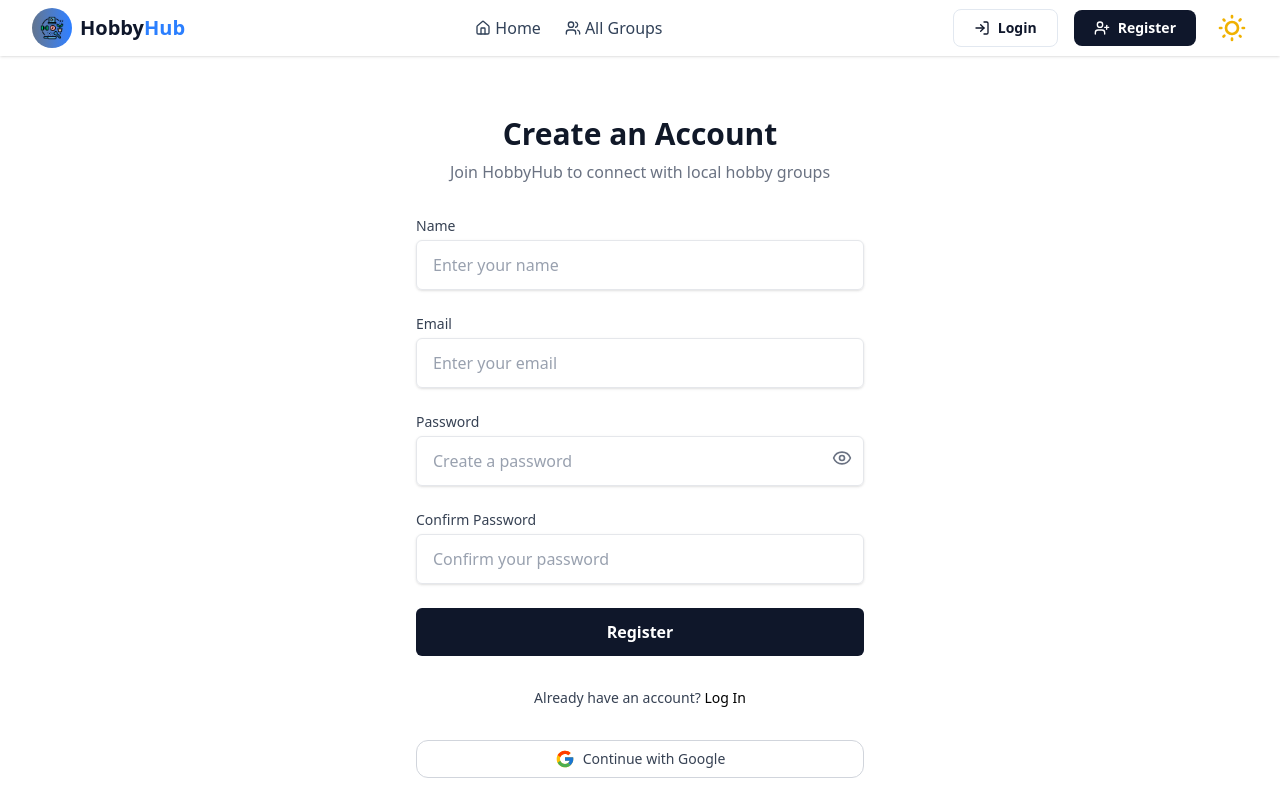
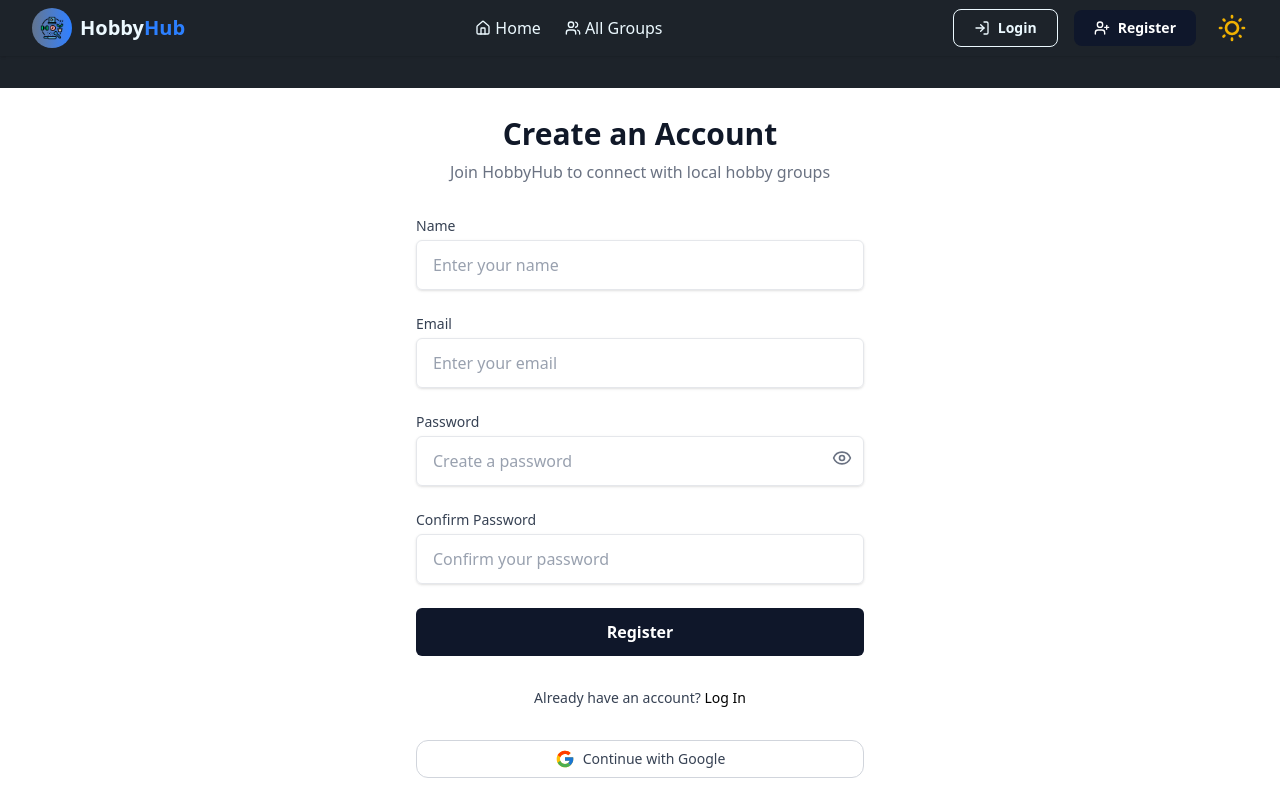
Before and after one commit to Shahriar-Utchas/HobbyHub-client, a React (Vite) app: page /register in a window 1280 px wide. Shown: the top 790 px of the page. Built offline with nearby package versions, Linux system fonts and the light colour scheme; no server answers.

Commit message:
Make navbar theme toggle

```diff
--- a/src/Components/Navbar/Navbar.jsx
+++ b/src/Components/Navbar/Navbar.jsx
@@ -24,25 +24,20 @@ const Navbar = () => {
   }, []);
 
   const navLinkClass = ({ isActive }) =>
-        `flex items-center gap-1 transition ${isActive
-            ? 'text-blue-800 underline underline-offset-8'
-            : 'text-slate-700 hover:text-blue-800'
+    `flex items-center gap-1 transition ${isActive ? 'text-primary underline underline-offset-8' : 'text-base-content hover:text-primary'
     }`;
 
   return (
-        <nav className="bg-white shadow-sm px-4 lg:px-8 py-2 relative z-50">
+    <nav className="bg-base-100 shadow-sm px-4 lg:px-8 py-2 relative z-50">
       <div className="flex items-center justify-between">
         {/* Logo */}
         <div className="flex items-center gap-2">
-                    {/* Always show logo icon */}
           <Link to="/" className="flex items-center justify-center w-10 h-10 rounded-full bg-gradient-to-r from-slate-500 to-blue-500">
             <img src="/images/icon.png" alt="logo" className="w-6 h-6" />
           </Link>
-
-                    {/* Show brand name only on large screens */}
           <Link to="/" className="hidden lg:flex items-center gap-2">
-                        <span className="text-xl font-bold text-slate-800">
-                            <span className="text-slate-900">Hobby</span>
+            <span className="text-xl font-bold text-base-content">
+              <span className="text-base-content">Hobby</span>
               <span className="text-blue-500">Hub</span>
             </span>
           </Link>
@@ -54,49 +49,37 @@ const Navbar = () => {
           <li><NavLink to="/groups" className={navLinkClass}><Users className="w-4 h-4" /> All Groups</NavLink></li>
           {user && (
             <>
-                            <li>
-                                <NavLink to="/create-group" className={navLinkClass}>
-                                    <PlusCircle className="w-4 h-4" /> Create Group
-                                </NavLink>
-                            </li>
-                            <li>
-                                <NavLink to="/my-groups" className={navLinkClass}>
-                                    <UserCircle className="w-4 h-4" /> My Groups
-                                </NavLink>
-                            </li>
+              <li><NavLink to="/create-group" className={navLinkClass}><PlusCircle className="w-4 h-4" /> Create Group</NavLink></li>
+              <li><NavLink to="/my-groups" className={navLinkClass}><UserCircle className="w-4 h-4" /> My Groups</NavLink></li>
             </>
           )}
         </ul>
 
-                {/* Auth / Profile and Controls */}
+        {/* Right Controls */}
         <div className="flex items-center gap-1 lg:gap-4">
           {user ? (
             <div className="relative group" ref={profileRef}>
-                            {/* Profile Image */}
               <img
                 src={user.photoURL || '/images/default-avatar.png'}
                 alt="User"
                 onClick={toggleProfileMenu}
                 className="w-10 h-10 rounded-full border-2 border-slate-300 cursor-pointer"
               />
-
-                            {/* Tooltip on Hover */}
-                            <div className="absolute right-full top-1/2 -translate-y-1/2 mr-2 bg-black text-white text-xs px-3 py-1 rounded whitespace-nowrap opacity-0 group-hover:opacity-100 transition z-50">
+              <div className="absolute right-full top-1/2 -translate-y-1/2 mr-2 bg-neutral text-neutral-content text-xs px-3 py-1 rounded whitespace-nowrap opacity-0 group-hover:opacity-100 transition z-50">
                 {user.displayName || 'User'}
               </div>
 
-                            {/* Dropdown */}
               {isProfileOpen && (
-                                <div className="absolute right-0 mt-2 w-44 bg-white rounded-xl shadow-lg ring-1 ring-slate-200 z-50 animate-fade-in">
+                <div className="absolute right-0 mt-2 w-44 bg-base-100 rounded-xl shadow-lg ring-1 ring-base-300 z-50 animate-fade-in">
                   <NavLink
                     to="/profile"
-                                        className="block px-4 py-2 text-sm text-slate-700 hover:bg-slate-100 rounded-lg"
+                    className="block px-4 py-2 text-sm text-base-content hover:bg-base-200 rounded-lg"
                   >
                     Profile
                   </NavLink>
                   <button
                     onClick={logout}
-                                        className="w-full text-left px-4 py-2 text-sm text-red-600 hover:bg-red-50 rounded-lg transition"
+                    className="w-full text-left px-4 py-2 text-sm text-error hover:bg-error-content/10 rounded-lg transition"
                   >
                     Logout
                   </button>
@@ -107,11 +90,12 @@ const Navbar = () => {
             <>
               <NavLink
                 to="/login"
-                                className="flex items-center gap-1 px-3 py-1 text-xs font-semibold text-slate-900 border border-slate-200 rounded-lg bg-white hover:bg-slate-100 transition lg:px-5 lg:py-2 lg:text-sm lg:gap-2"
+                className="flex items-center gap-1 px-3 py-1 text-xs font-semibold text-base-content border rounded-lg bg-base-100 hover:bg-base-200 transition lg:px-5 lg:py-2 lg:text-sm lg:gap-2"
               >
                 <LogIn className="w-4 h-6 md:h-4" />
                 Login
               </NavLink>
+
               <NavLink
                 to="/register"
                 className="flex items-center gap-1 px-3 py-1 text-xs font-semibold text-white bg-slate-900 rounded-lg hover:bg-slate-800 transition lg:px-5 lg:py-2 lg:text-sm lg:gap-2"
@@ -124,7 +108,7 @@ const Navbar = () => {
 
           {/* Mobile Menu Toggle */}
           <button className="btn btn-ghost btn-circle p-1 lg:hidden" onClick={toggleMobileMenu}>
-                        <Menu className="w-5 h-5 text-slate-800" />
+            <Menu className="w-5 h-5 text-base-content" />
           </button>
 
           {/* Theme Toggle */}
@@ -136,8 +120,8 @@ const Navbar = () => {
 
       {/* Mobile Menu */}
       {isMenuOpen && (
-                <div className="lg:hidden mt-3 bg-white shadow-md rounded-md p-4 absolute right-4 top-full w-60 z-40">
-                    <ul className="flex flex-col gap-3 text-slate-700 font-medium">
+        <div className="lg:hidden mt-3 bg-base-100 shadow-md rounded-md p-4 absolute right-4 top-full w-60 z-40">
+          <ul className="flex flex-col gap-3 text-base-content font-medium">
             <li><NavLink to="/" className={navLinkClass}><Home className="w-4 h-4" /> Home</NavLink></li>
             <li><NavLink to="/groups" className={navLinkClass}><Users className="w-4 h-4" /> All Groups</NavLink></li>
             <li><NavLink to="/create-group" className={navLinkClass}><PlusCircle className="w-4 h-4" /> Create Group</NavLink></li>
--- a/src/Layouts/Root.jsx
+++ b/src/Layouts/Root.jsx
@@ -6,9 +6,13 @@ import Footer from '../Components/Footer/Footer';
 const Root = () => {
     return (
         <>
-            <Navbar></Navbar>
-            <Outlet></Outlet>
-            <Footer></Footer>
+            {/* <div className='px-4 lg:px-8 rounded-2xl'> */}
+                <div className='rounded-2xl'>
+                <Navbar></Navbar>
+                </div>
+                <Outlet></Outlet>
+                <Footer></Footer>
+            {/* </div> */}
         </>
     );
 };
--- a/src/index.css
+++ b/src/index.css
@@ -1,4 +1,2 @@
 @import "tailwindcss";
-@plugin "daisyui" {
-  themes: light --default;
-}
+@plugin "daisyui" ;
```
Lines whose indentation alone changed are shown as unchanged.
